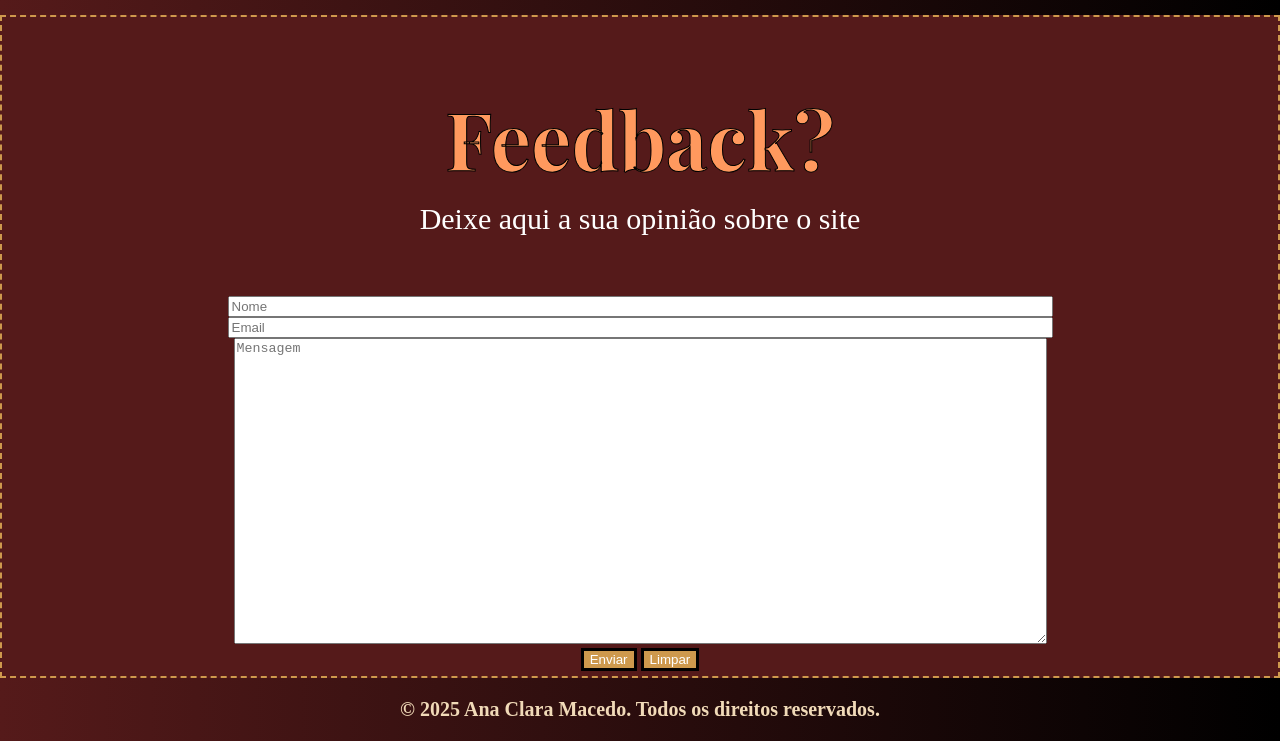
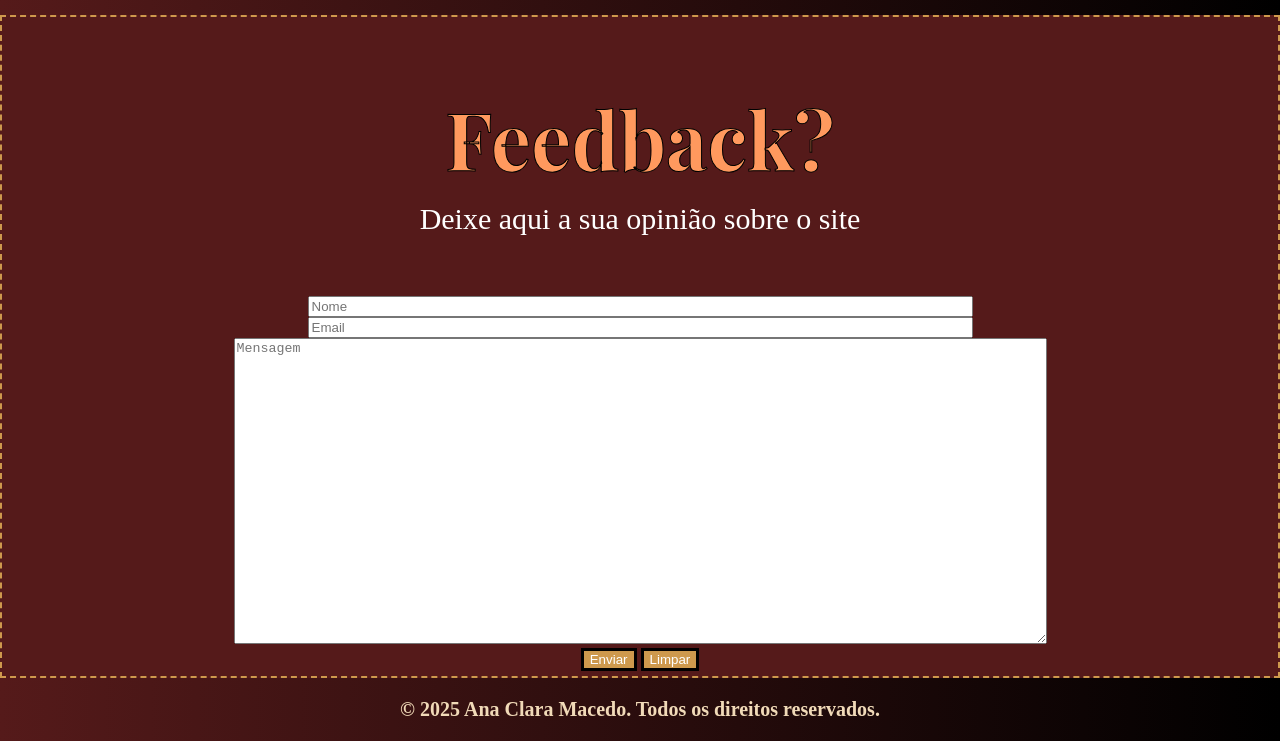
Before and after one commit to a-anaclara44/ares, a plain HTML site: page index.html in a window 1280 px wide. Shown: the part 7542-8283 px from the top of the page. Drawn offline with nearby package versions, Linux system fonts and the light colour scheme; a web font is replaced by a local one.

Commit message:
Update index.html

```diff
--- a/index.html
+++ b/index.html
@@ -169,8 +169,8 @@
 
      <div id="quadra">
      <form method="get" action="">
-        <input type="text" name="inpnome" placeholder="Nome" size="100%" > <br>
-        <input type="email" name="inemail" placeholder="Email" size="100%" ><br>
+        <input type="text" name="inpnome" placeholder="Nome" size="80%" > <br>
+        <input type="email" name="inemail" placeholder="Email" size="80%" ><br>
         <textarea name="texmenagem" placeholder="Mensagem" cols="99" rows="20"></textarea><br>
         <input type="submit" value="Enviar" class="botao">
         <input type="reset" value="Limpar" class="botao">
```
